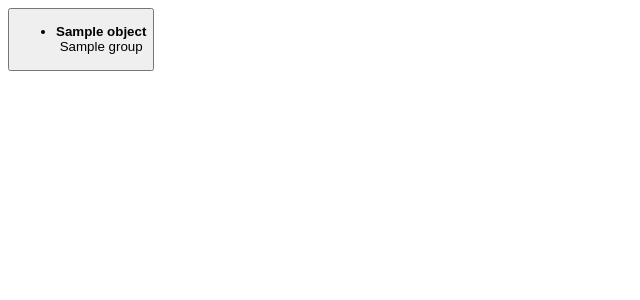
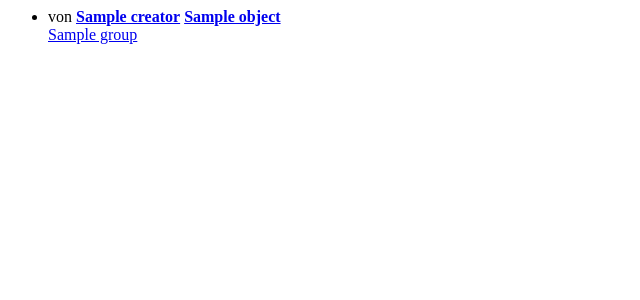
Before and after one commit to wechange-eg/cosinnus-etherpad, a Django app: template cosinnus_etherpad/templates/cosinnus_etherpad/single_etherpad.html in a window 1280 px wide. Shown: the top 300 px of the page, without its empty margins (0-640 px from the left). Run offline with Django 3.2, Linux system fonts and the light colour scheme; the template is opened without the code that fills it: most values are stand-ins (such as "Sample title", 1, 10 or a date in 2020).

Commit message:
Fixed single etherpad view

```diff
--- a/cosinnus_etherpad/templates/cosinnus_etherpad/single_etherpad.html
+++ b/cosinnus_etherpad/templates/cosinnus_etherpad/single_etherpad.html
@@ -1,20 +1,30 @@
+{% load i18n cosinnus_tags %}
+
 {% with etherpad=object %}
 	<div class="app-etherpad">
-	    <button type="button" class="btn btn-emphasized dashboard-appwidget-contentline-extra-indented" href="{{ etherpad.get_absolute_url }}">
-	        <ul class="media-list fine-space">
+	    <div class="btn btn-emphasized w100">
+	        <ul class="media-list regular-space">
 	            <li class="media">
 	                <a class="pull-left" href="#">
 	                    <i class="fa fa-pencil"></i>
 	                </a>
-	                <div class="media-body">
-                        <strong><a>{{ etherpad.title|truncatechars:25 }}</a></strong>
+	                <div class="media-body no-vertical-padding">
+	                    <span class="annotation">
+                            {% with creator=etherpad.creator %}
+                                von <strong><a href="{{ creator.cosinnus_profile.get_absolute_url }}" >{{ creator|full_name }}</a></strong>
+                            {% endwith %}
+                            <span class="moment-data-date" data-date="{{ etherpad.created|date:'c' }}"></span>
+                        </span>
+                        <strong><a href="{{ etherpad.get_absolute_url }}">{{ etherpad.title }}</a></strong>
 	                    <div class="group-annotation">
-	                        <i class="fa fa-users"></i>
-	                        {{ etherpad.group.name }}
+	                        <a href="{{ etherpad.group.get_absolute_url }}">
+		                        <i class="fa fa-users"></i>
+		                        {{ etherpad.group.name }}
+		                    </a>
 	                    </div>
 	                </div>
 	            </li>
 	        </ul>
-	    </button><!-- btn -->
+	    </div><!-- btn -->
 	</div>
 {% endwith %}
```
